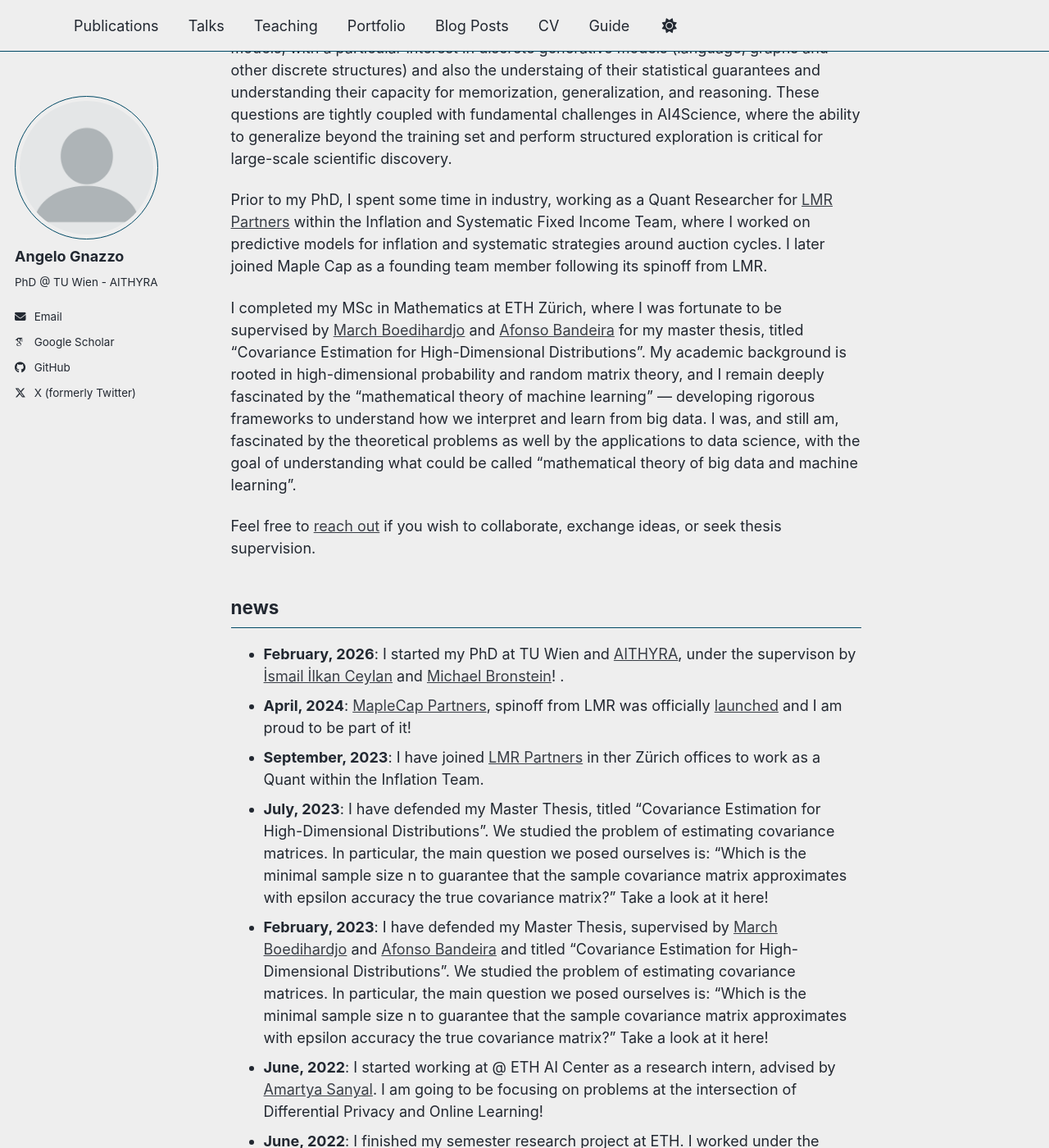
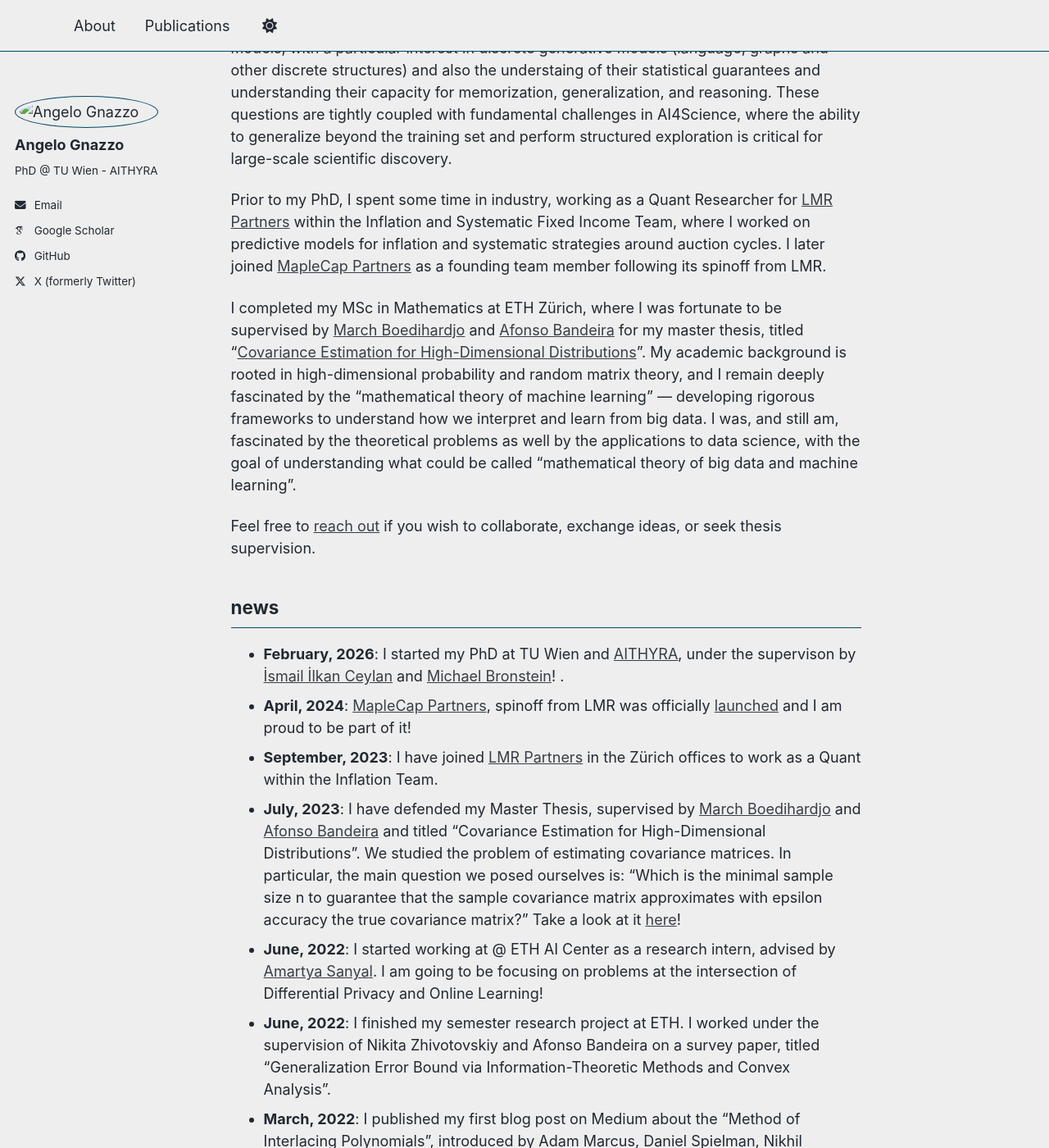
Before and after one commit to angelognazzo/angelognazzo.github.io, a Jekyll site: the page built from _pages/about.md, in a window 1280 px wide and 1400 px high, scrolled down 251 px. Shown: the whole window at 82% size. Built offline with Jekyll 4.4.1, drawn with Linux system fonts in a browser that asks for light colours; some web fonts are replaced; a script bundle is joined from its source files by our own code; library files that are not in the unit come from our copies; some of the changed text lies outside the part shown.

Commit message:
Updates to the website

```diff
--- a/_data/navigation.yml
+++ b/_data/navigation.yml
@@ -8,26 +8,29 @@
 #      Markdown formatted page while the second is generated using JSON.
 
 main:
+  - title: "About"
+    url: /about/
+
   - title: "Publications"
     url: /publications/
 
-  - title: "Talks"
-    url: /talks/
+#  - title: "Talks"
+#    url: /talks/
 
-  - title: "Teaching"
-    url: /teaching/
+#  - title: "Teaching"
+#    url: /teaching/
 
-  - title: "Portfolio"
-    url: /portfolio/
+#  - title: "Portfolio"
+#    url: /portfolio/
 
-  - title: "Blog Posts"
+#  - title: "Blog Posts"
     url: /year-archive/
 
-  - title: "CV"
-    url: /cv/
+#  - title: "CV"
+#    url: /cv/
 
   # - title: "CV"
   #   url: /cv-json/
 
-  - title: "Guide"
-    url: /markdown/
+#  - title: "Guide"
+#    url: /markdown/
--- a/_pages/about.md
+++ b/_pages/about.md
@@ -11,13 +11,13 @@ redirect_from:
 TU Wien & AITHYRA PhD student.
 
 
-I am a PhD student in Machine Learning at TU Wien and [AITHYRA](https://aithyra.at/), advised by [İsmail İlkan Ceylan](https://www.cs.ox.ac.uk/people/ismaililkan.ceylan/) and [Michael Bronstein](https://www.cs.ox.ac.uk/people/michael.bronstein/).
+I am a PhD student in Machine Learning at TU Wien and [AITHYRA](https://aithyra.at/){:target="_blank"}, advised by [İsmail İlkan Ceylan](https://www.cs.ox.ac.uk/people/ismaililkan.ceylan/){:target="_blank"} and [Michael Bronstein](https://www.cs.ox.ac.uk/people/michael.bronstein/){:target="_blank"}.
 
 My research focuses on the development of fundamental methodology on generative models, with a particular interest in discrete generative models (language, graphs and other discrete structures) and also the understaing of their statistical guarantees and understanding their capacity for memorization, generalization, and reasoning. These questions are tightly coupled with fundamental challenges in AI4Science, where the ability to generalize beyond the training set and perform structured exploration is critical for large-scale scientific discovery.
 
-Prior to my PhD, I spent some time in industry, working as a Quant Researcher for [LMR Partners](https://www.lmrpartners.com/) within the Inflation and Systematic Fixed Income Team, where I worked on predictive models for inflation and systematic strategies around auction cycles. I later joined Maple Cap as a founding team member following its spinoff from LMR.
+Prior to my PhD, I spent some time in industry, working as a Quant Researcher for [LMR Partners](https://www.lmrpartners.com/){:target="_blank"} within the Inflation and Systematic Fixed Income Team, where I worked on predictive models for inflation and systematic strategies around auction cycles. I later joined [MapleCap Partners](https://www.maplecap.com/){:target="_blank"} as a founding team member following its spinoff from LMR.
 
-I completed my MSc in Mathematics at ETH Zürich, where I was fortunate to be supervised by [March Boedihardjo](https://apps.math.msu.edu/PageSpace/pb/boedihardjo) and [Afonso Bandeira](https://people.math.ethz.ch/~abandeira/) for my master thesis, titled "Covariance Estimation for High-Dimensional Distributions".
+I completed my MSc in Mathematics at ETH Zürich, where I was fortunate to be supervised by [March Boedihardjo](https://apps.math.msu.edu/PageSpace/pb/boedihardjo){:target="_blank"} and [Afonso Bandeira](https://people.math.ethz.ch/~abandeira/){:target="_blank"} for my master thesis, titled "[Covariance Estimation for High-Dimensional Distributions](https://angelognazzo.github.io/publication/2023-07-25-covariance-estimation-high-dimensions){:target="_blank"}".
 My academic background is rooted in high-dimensional probability and random matrix theory, and I remain deeply fascinated by the "mathematical theory of machine learning" — developing rigorous frameworks to understand how we interpret and learn from big data.
 I was, and still am, fascinated by the theoretical problems as well by the applications to data science, with the goal of understanding what could be called "mathematical theory of big data and machine learning".
 
@@ -26,16 +26,14 @@ Feel free to [reach out](mailto:agnazzo@aithyra.at) if you wish to collaborate,
 
 news
 ------
-*   **February, 2026**: I started my PhD at TU Wien and [AITHYRA](https://aithyra.at/), under the supervison by [İsmail İlkan Ceylan](https://www.cs.ox.ac.uk/people/ismaililkan.ceylan/) and [Michael Bronstein](https://www.cs.ox.ac.uk/people/michael.bronstein/)!
+*   **February, 2026**: I started my PhD at TU Wien and [AITHYRA](https://aithyra.at/){:target="_blank"}, under the supervison by [İsmail İlkan Ceylan](https://www.cs.ox.ac.uk/people/ismaililkan.ceylan/){:target="_blank"} and [Michael Bronstein](https://www.cs.ox.ac.uk/people/michael.bronstein/){:target="_blank"}!
 .
-*   **April, 2024**: [MapleCap Partners](https://www.maplecap.com/), spinoff from LMR was officially [launched](https://thehedgefundjournal.com/wp-content/uploads/2025/11/Tomorrows-Titans-2025-%E2%80%93-The-Hedge-Fund-Journal-v1.pdf) and I am proud to be part of it!
-*   **September, 2023**: I have joined [LMR Partners](https://www.lmrpartners.com/) in ther Zürich offices to work as a Quant within the Inflation Team.
-*   **July, 2023**: I have defended my Master Thesis, titled "Covariance Estimation for High-Dimensional Distributions".
-We studied the problem of estimating covariance matrices. In particular, the main question we posed ourselves is: "Which is the minimal sample size n to guarantee that the sample covariance matrix approximates with epsilon accuracy the true covariance matrix?" Take a look at it here!
-*   **February, 2023**: I have defended my Master Thesis, supervised by [March Boedihardjo](https://apps.math.msu.edu/PageSpace/pb/boedihardjo) and [Afonso Bandeira](https://people.math.ethz.ch/~abandeira/) and titled "Covariance Estimation for High-Dimensional Distributions".
-We studied the problem of estimating covariance matrices. In particular, the main question we posed ourselves is: "Which is the minimal sample size n to guarantee that the sample covariance matrix approximates with epsilon accuracy the true covariance matrix?" Take a look at it here!
-*   **June, 2022**: I started working at @ ETH AI Center as a research intern, advised by [Amartya Sanyal](https://amartya18x.github.io/). I am going to be focusing on problems at the intersection of Differential Privacy and Online Learning!
-*   **June, 2022**: I finished my semester research project at ETH. I worked under the supervision of Nikita Zhivotovskiy (now Assistant Professor at @ University of California, Berkeley) and Afonso Bandeira (Professor of Mathematics at @ ETH Zurich) on a survey, titled “Generalization Error Bound via Information-Theoretic Methods and Convex Analysis”.
+*   **April, 2024**: [MapleCap Partners](https://www.maplecap.com/){:target="_blank"}, spinoff from LMR was officially [launched](https://thehedgefundjournal.com/wp-content/uploads/2025/11/Tomorrows-Titans-2025-%E2%80%93-The-Hedge-Fund-Journal-v1.pdf){:target="_blank"} and I am proud to be part of it!
+*   **September, 2023**: I have joined [LMR Partners](https://www.lmrpartners.com/){:target="_blank"} in the Zürich offices to work as a Quant within the Inflation Team.
+*   **July, 2023**: I have defended my Master Thesis, supervised by [March Boedihardjo](https://apps.math.msu.edu/PageSpace/pb/boedihardjo){:target="_blank"} and [Afonso Bandeira](https://people.math.ethz.ch/~abandeira/){:target="_blank"} and titled "Covariance Estimation for High-Dimensional Distributions".
+We studied the problem of estimating covariance matrices. In particular, the main question we posed ourselves is: "Which is the minimal sample size n to guarantee that the sample covariance matrix approximates with epsilon accuracy the true covariance matrix?" Take a look at it [here](https://angelognazzo.github.io/files/ETH_Z%C3%BCrich_Angelo_Gnazzo_Thesis_Covariance_Estimation.pdf){:target="_blank"}!
+*   **June, 2022**: I started working at @ ETH AI Center as a research intern, advised by [Amartya Sanyal](https://amartya18x.github.io/){:target="_blank"}. I am going to be focusing on problems at the intersection of Differential Privacy and Online Learning!
+*   **June, 2022**: I finished my semester research project at ETH. I worked under the supervision of Nikita Zhivotovskiy and Afonso Bandeira on a survey paper, titled “Generalization Error Bound via Information-Theoretic Methods and Convex Analysis”.
 *   **March, 2022**: I published my first blog post on Medium about the “Method of Interlacing Polynomials”, introduced by Adam Marcus, Daniel Spielman, Nikhil Srivastava. Take a look at it [here](https://medium.com/@gnazzoangelo/an-introduction-to-the-method-of-interlacing-polynomials-87798aec38ff). Hopefully, I will be posting more blog posts in the next few months.
 *   **September, 2021**: I started my MSc in Mathematics at @ ETH Zurich!
 *   **July, 2021**: I graduated from @ Politecnico of Milano, obtaining my BSc degree in Mathematical Engineering with the grade of 110/110 cum laude.
```
Also changed, not shown: _publications/2022-06-generalization_error_bounds_angelo_gnazzo_semester_paper.md (added, +11 -0 lines), _teaching/2014-spring-teaching-1.md (deleted, +0 -20 lines), _teaching/2015-spring-teaching-2.md (deleted, +0 -20 lines), images/profile.jpg (added), images/profile.png (deleted), 1 other file.
